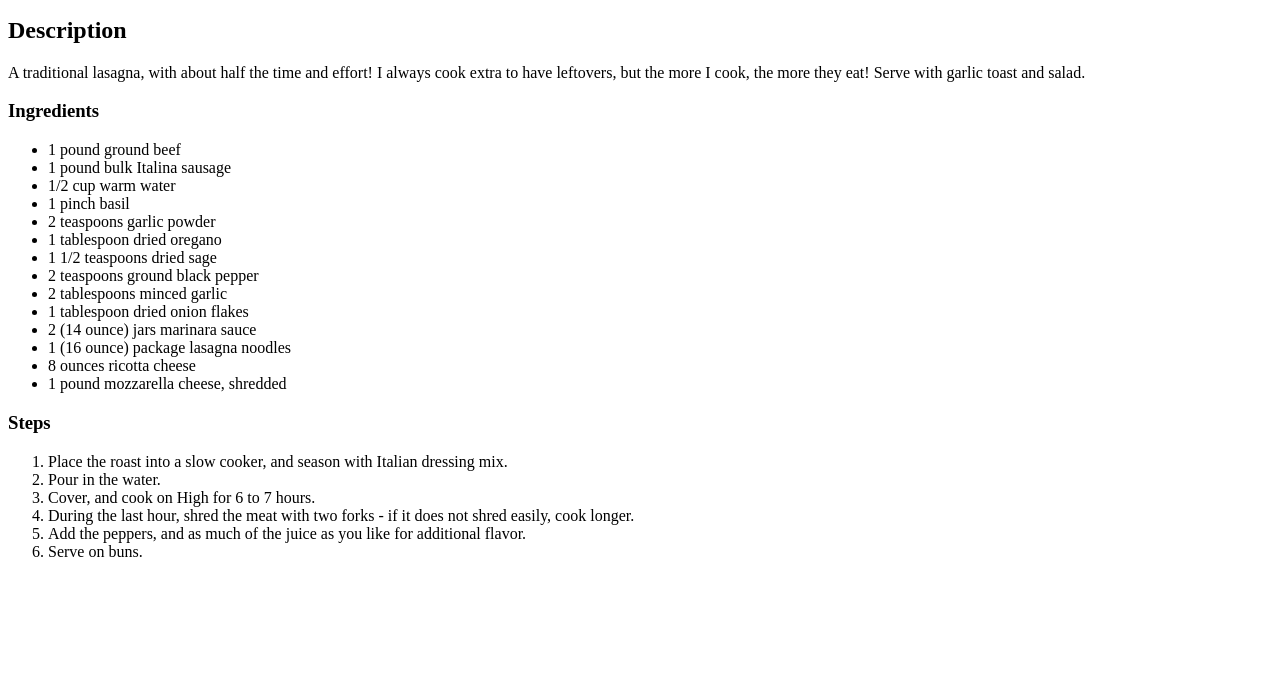
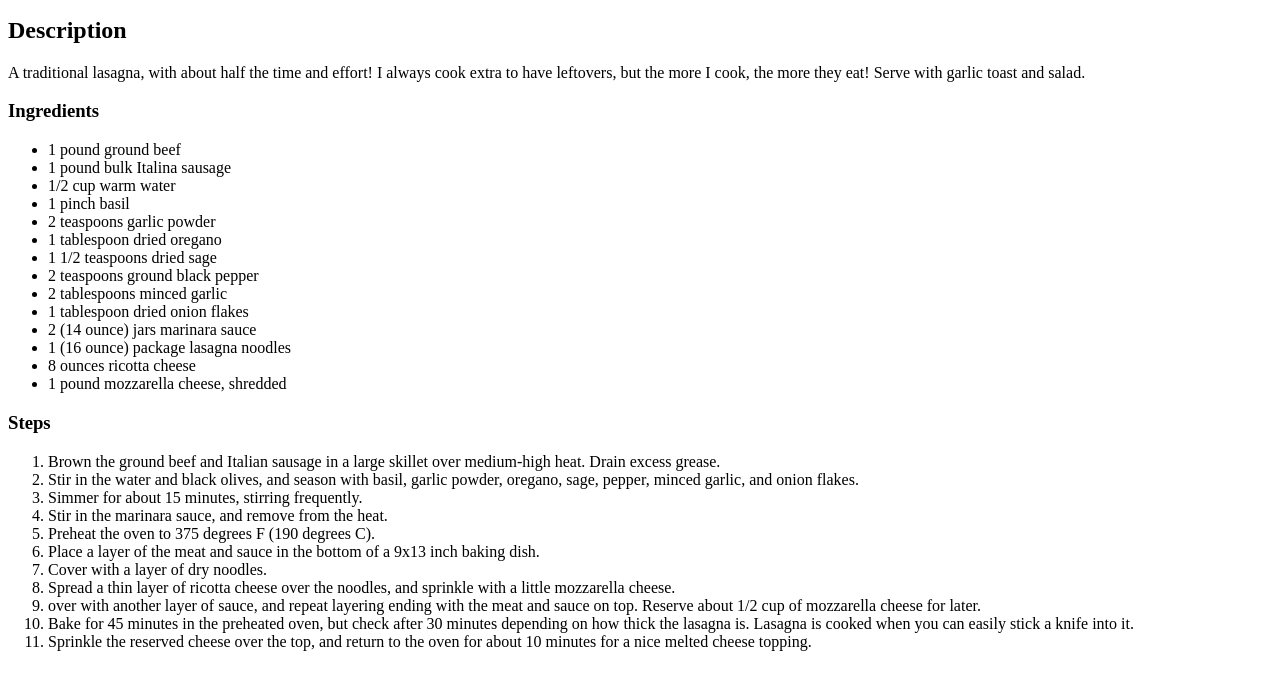
Before and after one commit to GreenGimli/odin-recipes, a plain HTML site: page recipes/lasagna.html in a window 1280 px wide. Shown: the part 101-790 px from the top of the page. Drawn offline with Linux system fonts and the light colour scheme.

Commit message:
Update title and add steps to lasagna recipe.

```diff
--- a/recipes/lasagna.html
+++ b/recipes/lasagna.html
@@ -36,12 +36,17 @@
         <h3>Steps</h3>
 
         <ol>
-            <li>Place the roast into a slow cooker, and season with Italian dressing mix.</li>
-            <li>Pour in the water.</li>
-            <li>Cover, and cook on High for 6 to 7 hours.</li>
-            <li>During the last hour, shred the meat with two forks - if it does not shred easily, cook longer.</li>
-            <li>Add the peppers, and as much of the juice as you like for additional flavor.</li>
-            <li>Serve on buns.</li>
+            <li>Brown the ground beef and Italian sausage in a large skillet over medium-high heat. Drain excess grease.</li>
+            <li>Stir in the water and black olives, and season with basil, garlic powder, oregano, sage, pepper, minced garlic, and onion flakes.</li>
+            <li>Simmer for about 15 minutes, stirring frequently.</li>
+            <li>Stir in the marinara sauce, and remove from the heat.</li>
+            <li>Preheat the oven to 375 degrees F (190 degrees C).</li>
+            <li>Place a layer of the meat and sauce in the bottom of a 9x13 inch baking dish.</li>
+            <li>Cover with a layer of dry noodles.</li>
+            <li>Spread a thin layer of ricotta cheese over the noodles, and sprinkle with a little mozzarella cheese.</li>
+            <li>over with another layer of sauce, and repeat layering ending with the meat and sauce on top. Reserve about 1/2 cup of mozzarella cheese for later.</li>
+            <li>Bake for 45 minutes in the preheated oven, but check after 30 minutes depending on how thick the lasagna is. Lasagna is cooked when you can easily stick a knife into it.</li>
+            <li>Sprinkle the reserved cheese over the top, and return to the oven for about 10 minutes for a nice melted cheese topping.</li>
         </ol>
     </body>
 </html>
```
Also changed, not shown: index.html (+1 -1 lines).
